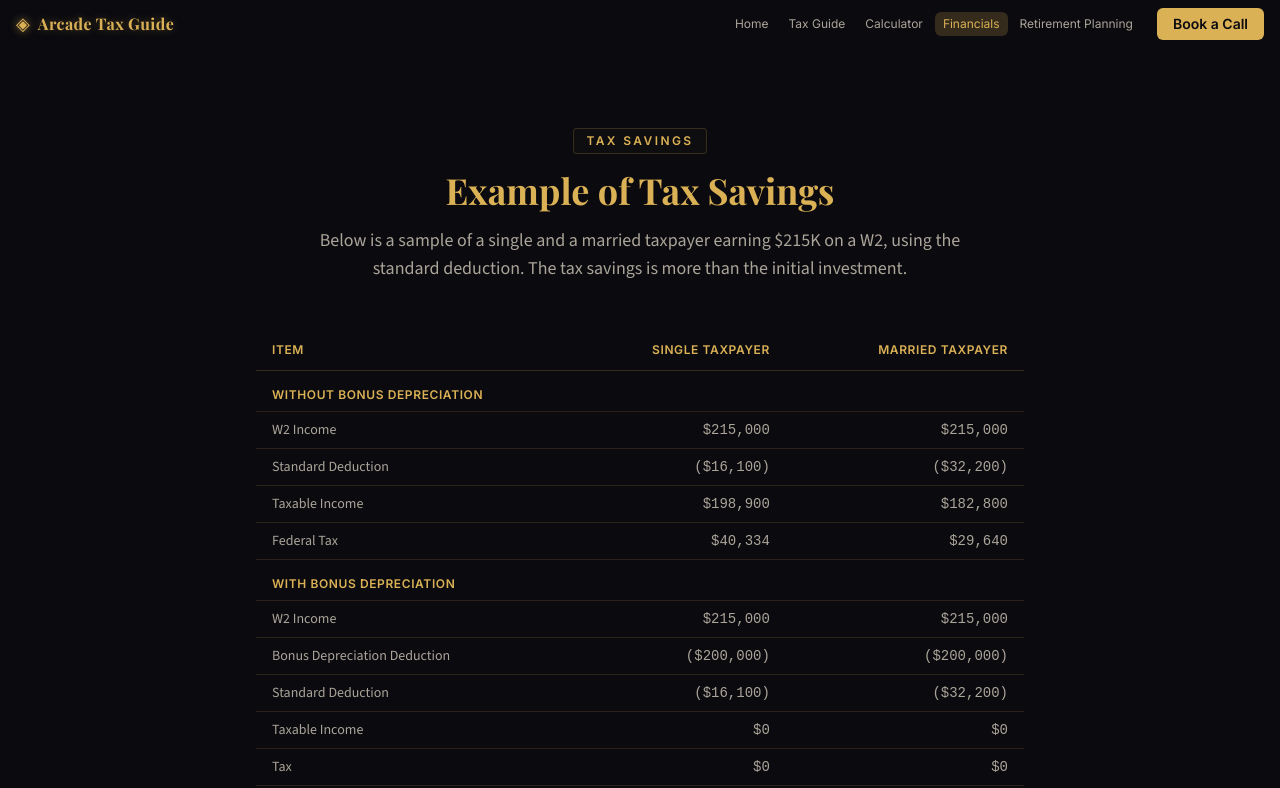
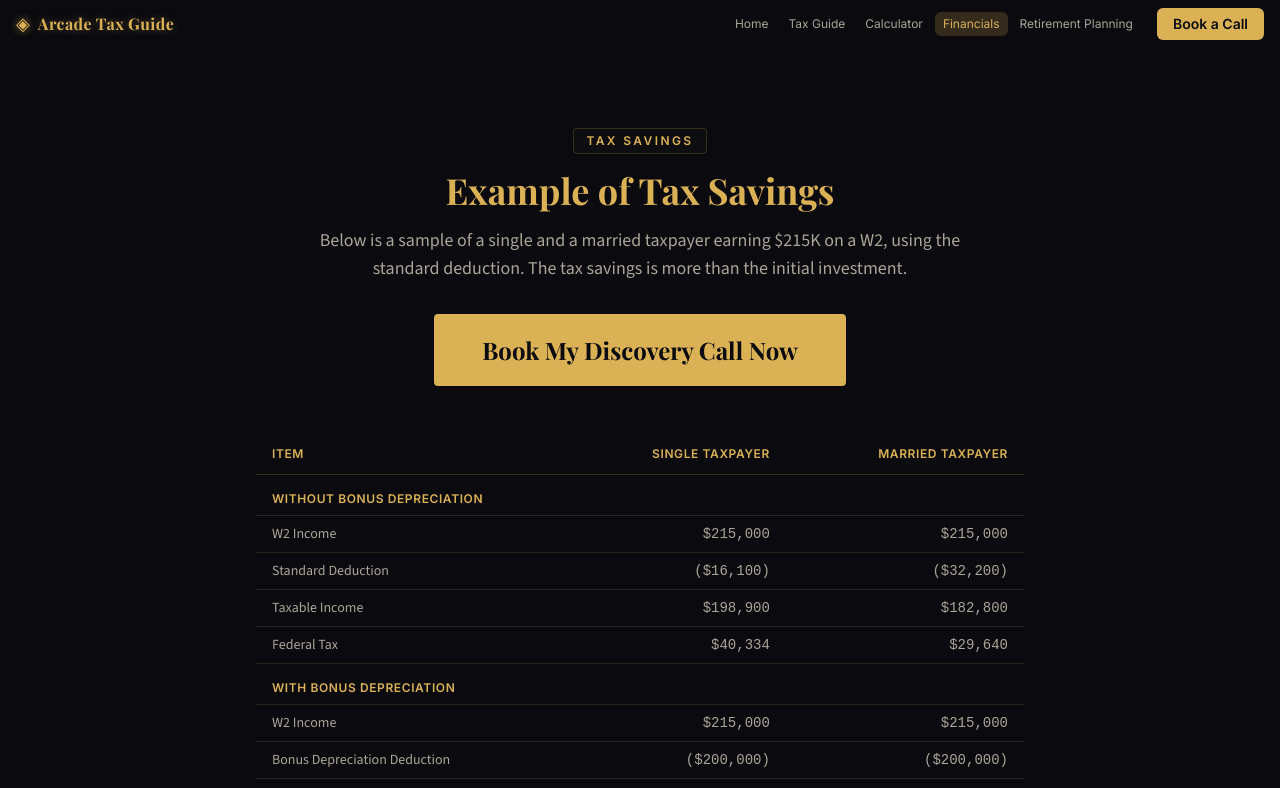
Before and after one commit to kennysabangan/arcade-tax-guide, a React (Vite) app: page /financials in a window 1280 px wide. Shown: the top 788 px of the page. Built offline with nearby package versions, Linux system fonts and the light colour scheme; what @react-pdf/renderer would draw is missing.

Commit message:
Add Book My Discovery Call Now button to Tax Savings Example section

```diff
--- a/src/pages/FinancialsPage.jsx
+++ b/src/pages/FinancialsPage.jsx
@@ -1,4 +1,4 @@
-import { SectionLabel, SectionWrapper, Card } from '../components/Layout'
+import { SectionLabel, SectionWrapper, Card, CTAButton } from '../components/Layout'
 
 function Placeholder({ title, description }) {
   return (
@@ -175,6 +175,11 @@ function TaxSavingsExample() {
         <p className="text-cream-70 text-lg max-w-2xl mx-auto">
           Below is a sample of a single and a married taxpayer earning $215K on a W2, using the standard deduction. The tax savings is more than the initial investment.
         </p>
+        <div className="mt-8">
+          <a href="/book-a-call" className="inline-flex items-center justify-center px-8 sm:px-12 py-3.5 sm:py-5 text-lg sm:text-2xl font-heading font-bold rounded-sm bg-gold text-dark hover:bg-gold/90 hover:shadow-[0_0_32px_rgba(219,177,85,0.6)] active:scale-[0.98] transition-all duration-200">
+            Book My Discovery Call Now
+          </a>
+        </div>
       </div>
       <div className="max-w-3xl mx-auto">
         <div className="overflow-x-auto">
```
